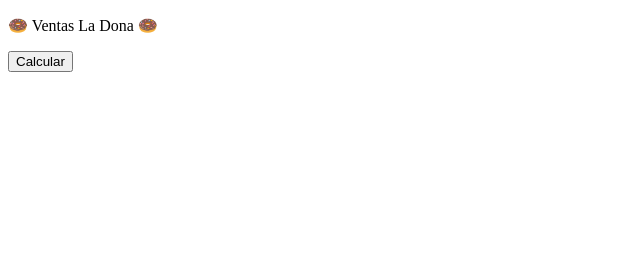
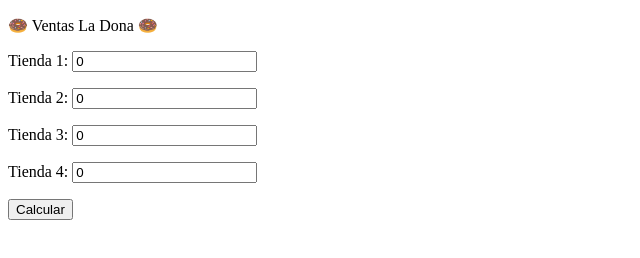
Before and after one commit to cgaritac/sales_control, a plain HTML site: page index.html in a window 1280 px wide. Shown: the whole page, without its empty margins (0-640 px from the left). Drawn offline with Linux system fonts and the light colour scheme.

Commit message:
Store number

```diff
--- a/index.html
+++ b/index.html
@@ -7,7 +7,7 @@
     <link rel="stylesheet" href="style.css">
     <script src="script.js"></script>
 </head>
-<body>
+<body onload="crearTiendas('itemsTiendas', 0, 4)">
     <p>&#127849 Ventas La Dona &#127849</p>
 
     <div id="itemsTiendas">
--- a/script.js
+++ b/script.js
@@ -1,9 +1,27 @@
+function crearTiendas(contenedorID, min, cantidadTiendas){
+    //Encontrar contenedor por su id
+    let elementoContenedor = document.getElementById(contenedorID);
+
+    //Loop para crear tantas tiendas como se pidan
+    for(let conteoTiendas = 1; conteoTiendas <= cantidadTiendas; conteoTiendas++){
+        //Crear el texto de label para poder llamar a la función
+        let textoEtiqueta = "Tienda " + conteoTiendas;
+
+        //Crear tiendas con crearParrafoTienda
+        let parrafoTienda = crearParrafoTienda(textoEtiqueta, min)
+
+        //Aregar el parrafo al contenedor
+        elementoContenedor.appendChild(parrafoTienda);
+    }
+}
+
 function crearParrafoTienda(textoLabel, valorMin){
     //Crear las etiquetas de parrafo <p>
     let elementoParrafo = document.createElement("p");
 
     //Crear la etiqueta label
     let elementoEtiqueta = document.createElement("label");
+    elementoEtiqueta.innerText = textoLabel + ': ';
 
     //Conectar con el input
     elementoEtiqueta.setAttribute("for", textoLabel);
```
